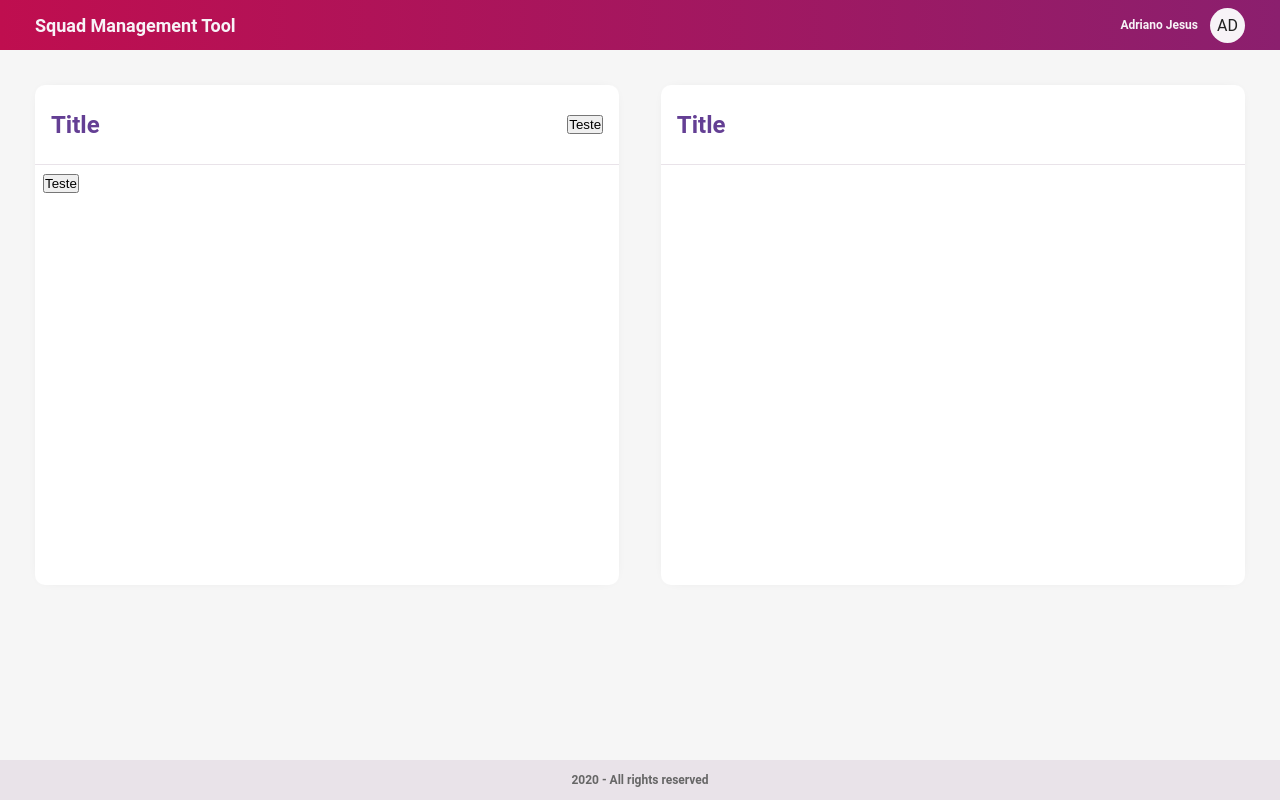
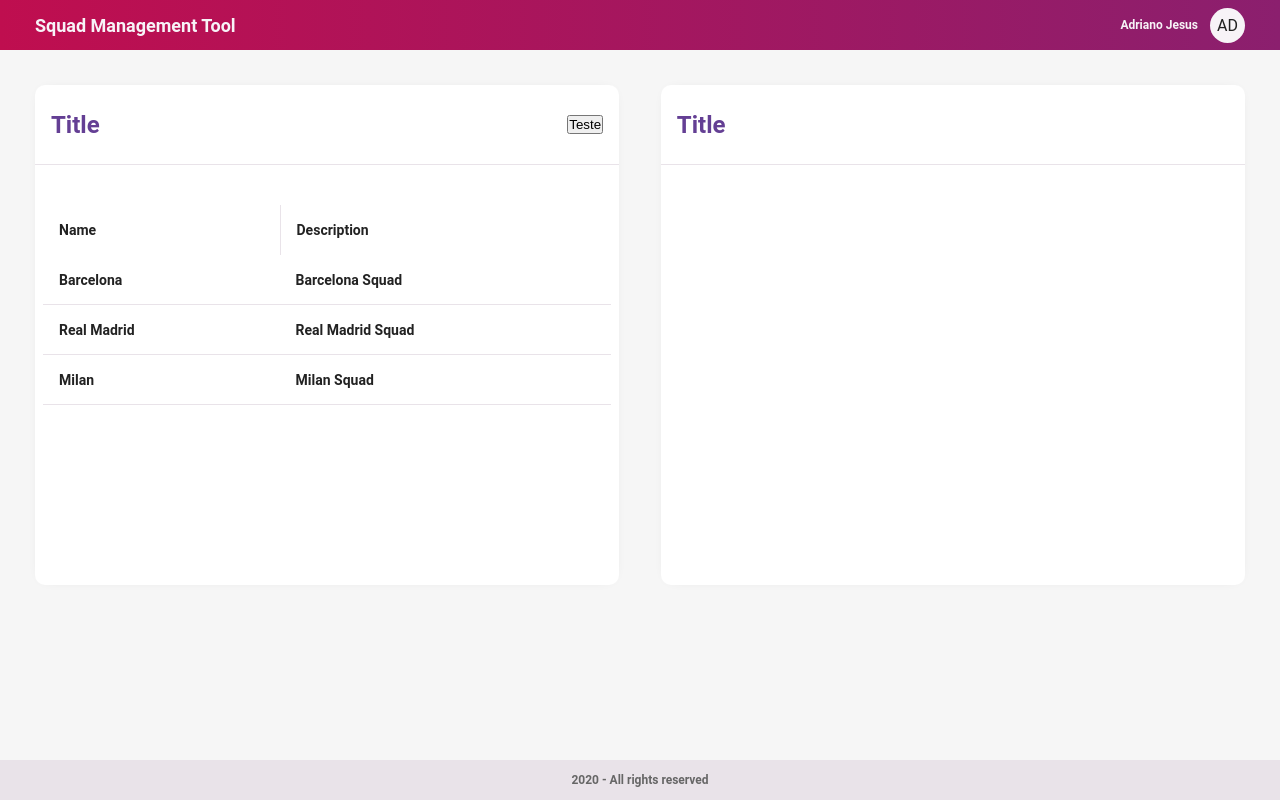
Before and after one commit to adrianojesux/squad-management-tool, a React (Create React App) app: page / in a window 1280 px wide. Built offline with nearby package versions, Linux system fonts and the light colour scheme.

Commit message:
criação do component de Table para a tela principal

```diff
--- a/package.json
+++ b/package.json
@@ -12,6 +12,7 @@
     "@types/react-dom": "^16.9.8",
     "react": "^16.13.1",
     "react-dom": "^16.13.1",
+    "react-icons": "^3.11.0",
     "react-redux": "^7.2.1",
     "react-router-dom": "^5.2.0",
     "react-scripts": "3.4.3",
--- /dev/null
+++ b/src/components/Table/index.tsx
@@ -0,0 +1,28 @@
+import React from "react";
+
+import { Container } from "./styles";
+
+const Table: React.FC = () => {
+  return (
+    <Container>
+      <tr>
+        <th>Name</th>
+        <th>Description</th>
+      </tr>
+      <tr>
+        <td>Barcelona</td>
+        <td>Barcelona Squad</td>
+      </tr>
+      <tr>
+        <td>Real Madrid</td>
+        <td>Real Madrid Squad</td>
+      </tr>
+      <tr>
+        <td>Milan</td>
+        <td>Milan Squad</td>
+      </tr>
+    </Container>
+  );
+};
+
+export default Table;
--- /dev/null
+++ b/src/components/Table/styles.ts
@@ -0,0 +1,62 @@
+import styled from "styled-components";
+import colors from "../../styles/colors";
+
+interface TableStyleProps {
+  cellspacing: number;
+  cellpadding: number;
+}
+
+export const Container = styled.table.attrs({
+  cellSpacing: 0,
+  cellPadding: 0,
+})`
+  width: 100%;
+  min-height: 50px;
+  text-align: left;
+  background-color: #fff;
+  margin-top: 2em;
+
+  th,
+  td {
+    border: 0px solid black;
+    border-collapse: none;
+  }
+
+  tr {
+    height: 50px;
+    font-family: "Roboto", sans-serif;
+    margin-top: 4px;
+
+    th {
+      & + th {
+        border-left: solid 1px ${colors.gray};
+      }
+    }
+
+    td {
+      border-bottom: solid 1px ${colors.gray};
+    }
+
+    td,
+    th {
+      margin: 0;
+      padding: 0 16px;
+      font-size: 14px;
+      font-weight: 600;
+      font-family: "Roboto", sans-serif;
+    }
+
+    &:hover {
+      td {
+        background-color: ${colors.gray};
+        border-radius: 10px 0 0 10px;
+        color: ${colors.purple};
+        border-bottom: 0;
+
+        & + td {
+          border-radius: 0 10px 10px 0;
+        }
+      }
+    }
+  }
+`;
--- /dev/null
+++ b/src/interfaces/player.ts
@@ -0,0 +1,5 @@
+export interface Player {
+  id: number;
+  name: string;
+  age: string;
+}
--- a/src/pages/Home/index.tsx
+++ b/src/pages/Home/index.tsx
@@ -1,5 +1,6 @@
 import React from "react";
 import Panel from "./../../components/Panel";
+import Table from "./../../components/Table";
 
 import { Container } from "./styles";
 
@@ -11,7 +12,7 @@ const Home: React.FC = () => {
   return (
     <Container>
       <Panel title="My teams" action={<Action />}>
-        <Action />{" "}
+        <Table />
       </Panel>
       <div />
       <Panel title="My teams" />
--- a/src/styles/colors.ts
+++ b/src/styles/colors.ts
@@ -2,6 +2,7 @@ export default {
   primary: "rgb(191, 14, 79)",
   secundary: "rgb(139, 31, 110)",
   text_color: "rgb(100, 63, 148)",
+  purple: "rgb(178, 60, 125)",
   light: "rgb(247, 243, 247)",
   gray: "rgb(233, 227, 233)",
 };
```
Also changed, not shown: src/interfaces/squad.ts (added, +7 -0 lines), 1 other file (tests, documents, lock files or other folders).
